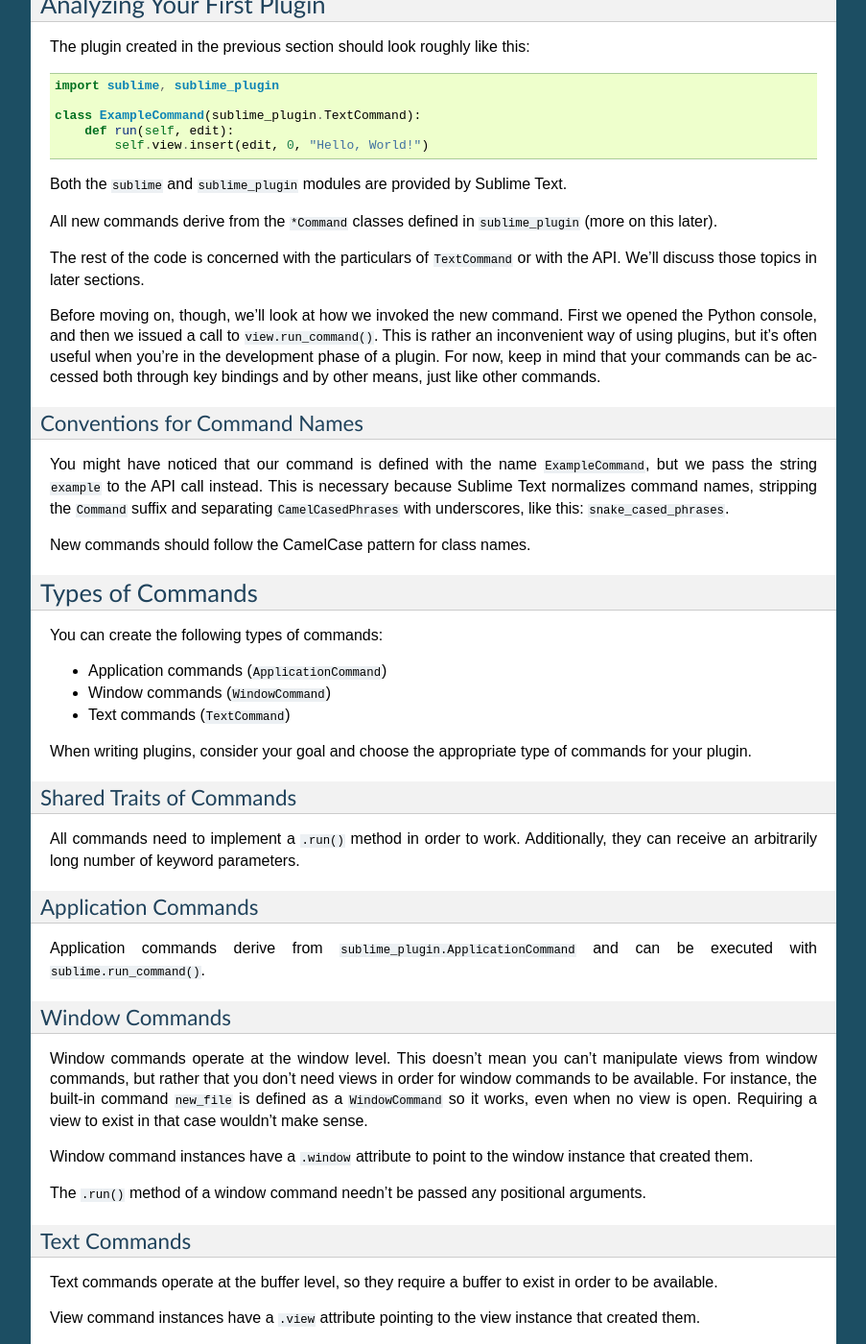
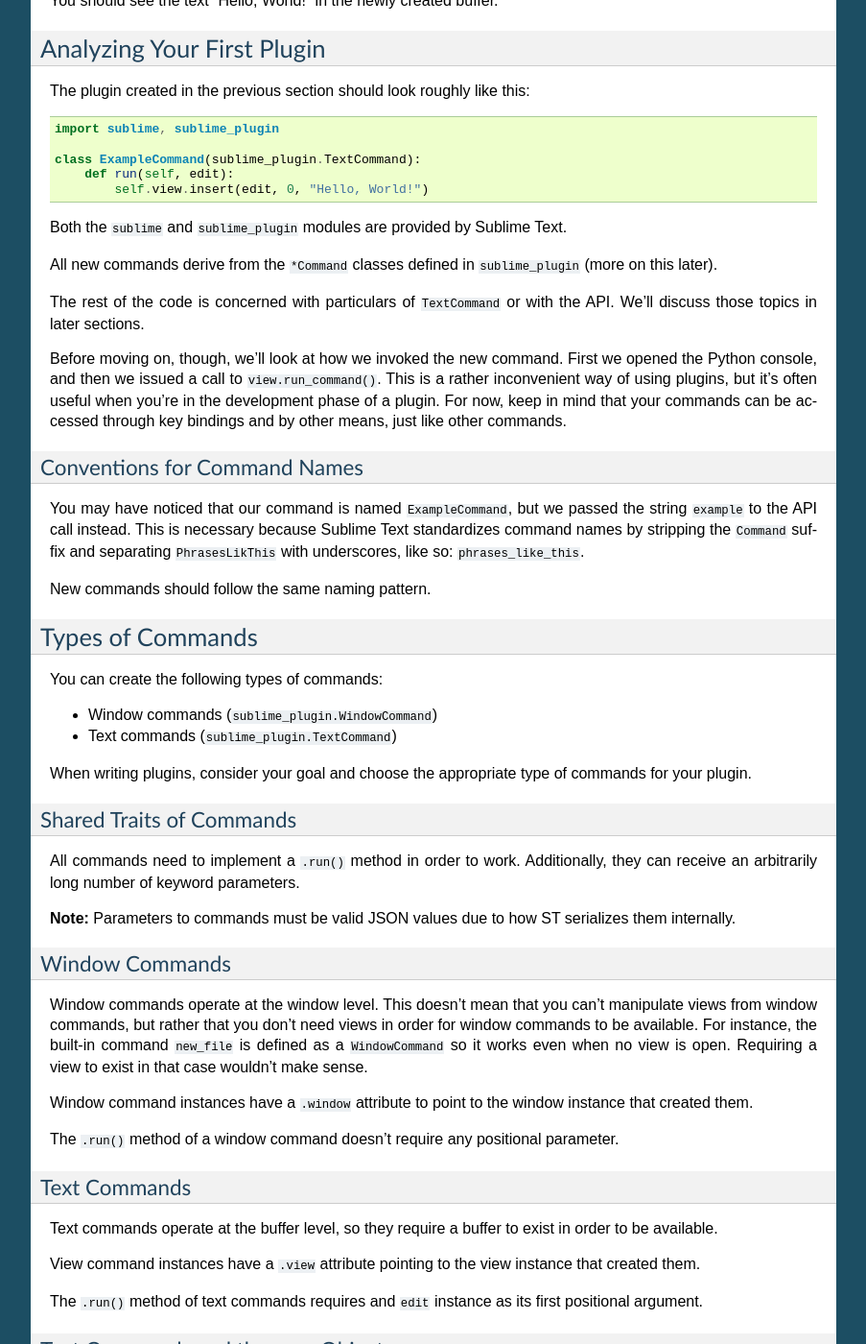
Before and after one commit to guillermooo/sublime-undocs, a Sphinx documentation site: the page built from source/extensibility/plugins.rst, in a window 1280 px wide and 1400 px high, scrolled down 983 px. Shown: the whole window at 96% size, without its empty margins (198-1101 px from the left). Built offline with Sphinx 7.4.7, drawn with Linux system fonts in a browser that asks for light colours; some of the changed text lies outside the part shown.

Commit message:
update plugins docs

````diff
--- a/source/extensibility/plugins.rst
+++ b/source/extensibility/plugins.rst
@@ -10,8 +10,8 @@
         More information about plugins.
 
 
-Sublime Text is programmable with Python scripts. Plugins reuse existing
-commands or create new ones to build a feature. Plugins are a logical entity,
+You can write plugins for Sublime Text in Python. Plugins build features by
+reusing existing commands or creating new ones. Plugins are a logical entity,
 rather than a physical one.
 
 
@@ -19,6 +19,7 @@
 *************
 
 In order to write plugins, you must be able to program in Python_.
+Sublime Text uses Python 3.
 
 .. _Python: http://www.python.org
 
@@ -52,7 +55,7 @@
 #. Open the Python console (``Ctrl+```).
 #. Type: ``view.run_command("example")`` and press enter.
 
-You should see the text "Hello, World!" in your new buffer.
+You should see the text "Hello, World!" in the newly created buffer.
 
 
 Analyzing Your First Plugin
@@ -73,24 +76,26 @@
 All new commands derive from the ``*Command`` classes defined in ``sublime_plugin``
 (more on this later).
 
-The rest of the code is concerned with the particulars of ``TextCommand`` or with
+The rest of the code is concerned with particulars of ``TextCommand`` or with
 the API. We'll discuss those topics in later sections.
 
-Before moving on, though, we'll look at how we invoked the new command. First we
-opened the Python console, and then we issued a call to ``view.run_command()``. This
-is rather an inconvenient way of using plugins, but it's often useful when
-you're in the development phase of a plugin. For now, keep in mind that your commands
-can be accessed both through key bindings and by other means, just like other commands.
+Before moving on, though, we'll look at how we invoked the new command. First
+we opened the Python console, and then we issued a call to
+``view.run_command()``. This is a rather inconvenient way of using plugins,
+but it's often useful when you're in the development phase of a plugin. For
+now, keep in mind that your commands can be accessed through key bindings
+and by other means, just like other commands.
 
 Conventions for Command Names
 -----------------------------
 
-You might have noticed that our command is defined with the name ``ExampleCommand``,
-but we pass the string ``example`` to the API call instead. This is necessary because
-Sublime Text normalizes command names, stripping the ``Command`` suffix and
-separating ``CamelCasedPhrases`` with underscores, like this: ``snake_cased_phrases``.
+You may have noticed that our command is named ``ExampleCommand``, but we
+passed the string ``example`` to the API call instead. This is necessary
+because Sublime Text standardizes command names by stripping the ``Command``
+suffix and separating ``PhrasesLikThis`` with underscores, like so:
+``phrases_like_this``.
 
-New commands should follow the CamelCase pattern for class names.
+New commands should follow the same naming pattern.
 
 
 Types of Commands
@@ -98,9 +103,8 @@
 
 You can create the following types of commands:
 
-* Application commands (``ApplicationCommand``)
-* Window commands (``WindowCommand``)
-* Text commands (``TextCommand``)
+* Window commands (``sublime_plugin.WindowCommand``)
+* Text commands (``sublime_plugin.TextCommand``)
 
 When writing plugins, consider your goal and choose the appropriate type of
 commands for your plugin.
@@ -112,26 +116,23 @@
 All commands need to implement a ``.run()`` method in order to work. Additionally,
 they can receive an arbitrarily long number of keyword parameters.
 
-
-Application Commands
---------------------
-
-Application commands derive from ``sublime_plugin.ApplicationCommand`` and
-can be executed with ``sublime.run_command()``.
+**Note:** Parameters to commands must be valid JSON values due to how ST
+serializes them internally.
 
 Window Commands
 ---------------
 
-Window commands operate at the window level. This doesn't mean you can't
-manipulate views from window commands, but rather that you don't need views
-in order for window commands to be available. For instance, the built-in
-command ``new_file`` is defined as a ``WindowCommand`` so it works, even when no
-view is open. Requiring a view to exist in that case wouldn't make sense.
+Window commands operate at the window level. This doesn't mean that you can't
+manipulate views from window commands, but rather that you don't need views in
+order for window commands to be available. For instance, the built-in command
+``new_file`` is defined as a ``WindowCommand`` so it works even when no view
+is open. Requiring a view to exist in that case wouldn't make sense.
 
 Window command instances have a ``.window`` attribute to point to the window
 instance that created them.
 
-The ``.run()`` method of a window command needn't be passed any positional arguments.
+The ``.run()`` method of a window command doesn't require any positional
+parameter.
 
 Text Commands
 -------------
@@ -142,21 +143,20 @@
 View command instances have a ``.view`` attribute pointing to the view instance
 that created them.
 
-The ``.run()`` method of a text command needs to accept an ``edit`` instance as
-the first positional argument.
+The ``.run()`` method of text commands requires and ``edit`` instance as
+its first positional argument.
 
 Text Commands and the ``edit`` Object
 -------------------------------------
 
-The edit object groups any modifications to the view so as to enable undo and
-macros to work sensibly.
+The edit object groups any modifications to the view so that undo and macros
+work sensibly.
 
-You are responsible for creating and closing edit objects. To do
-so, you can call ``view.begin_edit()`` and ``edit.end_edit()``.
-For convenience, the currently open ``edit`` object gets passed to text
-commands' ``run`` method automatically.
-Additionally, many ``View`` methods require an edit object.
-
+**Note:** Contrary to older versions, Sublime Text 3 doesn't allow
+programmatic control over edit objects. The API is in charge of managing them.
+Plugin creators must ensure that all modifying operations occur inside the
+``.run`` method of a text command if they are creating a new one. Obviously,
+you can also use ``view.run_command`` to call existing commands.
 
 Responding to Events
 --------------------
@@ -167,9 +167,9 @@
 Another Plugin Example: Feeding the Completions List
 ----------------------------------------------------
 
-Let's create a plugin that fetches data from Google's Autocomplete service and then
-feeds it to the Sublime Text completions list. Please note that, as ideas for
-plugins go, this a very bad one.
+Let's create a plugin that fetches data from Google's Autocomplete service and
+then feeds it to the Sublime Text completions list. Please note that, as ideas
+for plugins go, this a very bad one.
 
 ::
 
@@ -200,6 +200,9 @@
 
 In order to create plugins, you need to get acquainted with the Sublime Text
 API and the available commands. Documentation on both is scarce at the time of
-this writing, but you can read existing code and learn from it too. In
-particular, the ``Packages/Default`` folder contains many examples of
-undocumented commands and API calls.
+this writing, but you can read existing code and learn from it too.
+
+In particular, the ``$PATH_TO_SUBLIME/Packages/Default.sublime-package``
+contains many examples of undocumented commands and API calls. Note that you
+will first have to extract it to a folder if you want to take a look at its
+contents.
````
Also changed, not shown: other parts of source/extensibility/plugins.rst (+6 -4 lines).
